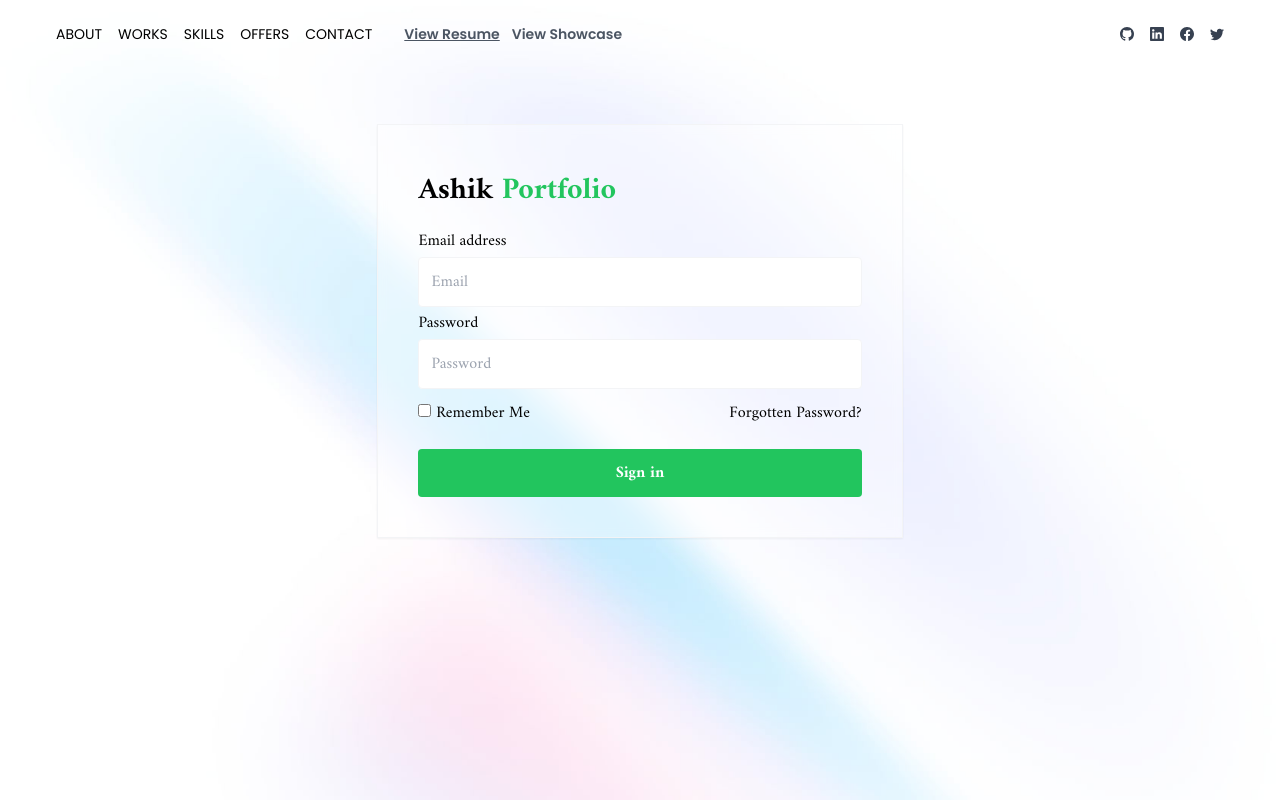
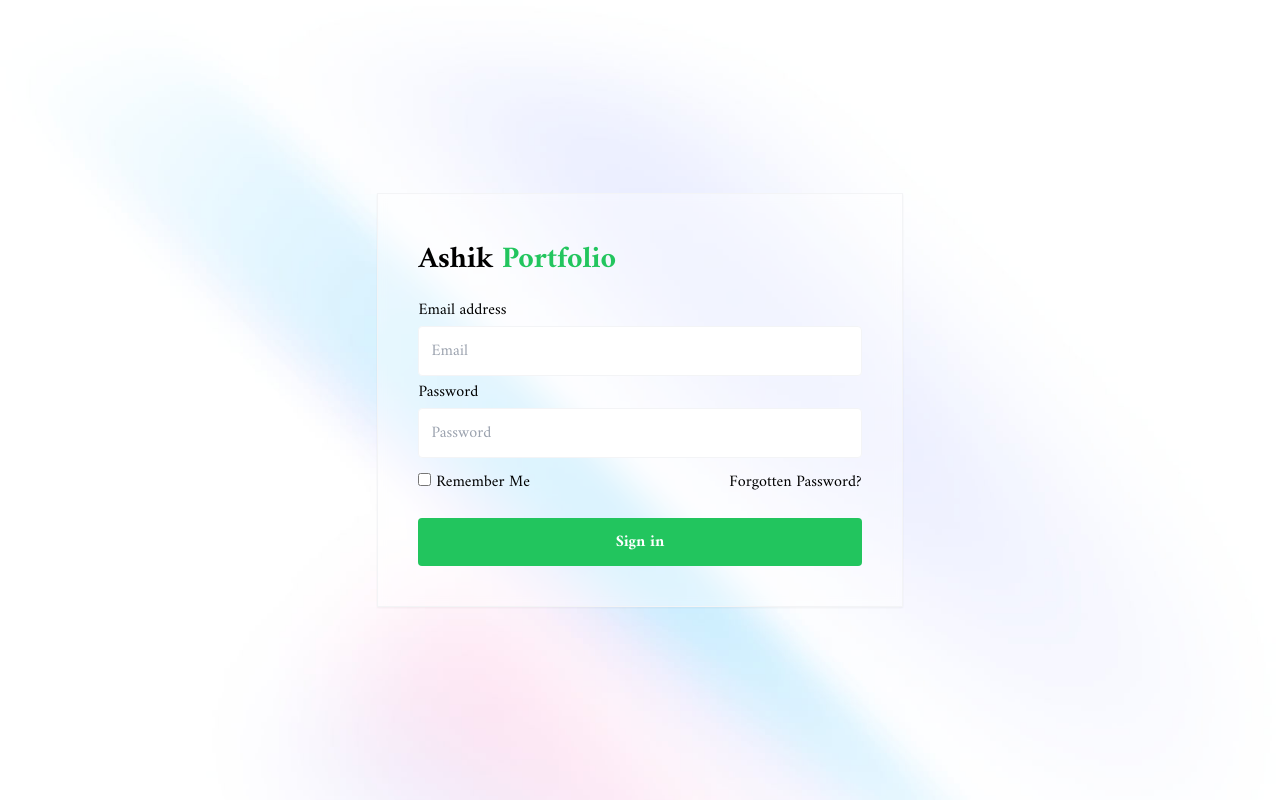
Before and after one commit to Ashik-Mahmud/nextjs-offical-portfolio, a Next.js app: page /dashboard/login in a window 1280 px wide. Built offline with nearby package versions, Linux system fonts and the light colour scheme.

Commit message:
yah done to addd litle things and working in my pc

```diff
--- a/pages/dashboard/login/index.tsx
+++ b/pages/dashboard/login/index.tsx
@@ -6,8 +6,8 @@ type Props = {};
 const LoginPage = (props: Props) => {
   return (
     <div>
-      <div className="container font-amiri grid place-items-center">
-        <div className="login-content my-10 p-10 bg-[#ffffff67] backdrop-blur-sm border border-gray-100 shadow-sm">
+      <div className="container font-amiri grid place-items-center h-screen">
+        <div className="login-content my-10 p-10 bg-[#ffffff67] backdrop-blur-sm border border-gray-100 shadow-sm ">
           <div className="login-logo">
             <Link className="font-bold text-3xl my-2 mb-5 block " href="/">
               Ashik <span className="text-green-500">Portfolio</span>
@@ -53,4 +53,6 @@ const LoginPage = (props: Props) => {
   );
 };
 
+LoginPage.getLayout = (page: React.ReactNode) => <>{page}</>;
+
 export default LoginPage;
--- a/styles/globals.css
+++ b/styles/globals.css
@@ -32,7 +32,7 @@ a {
 
 /* classes */
 .container {
-  max-width: min(100%, 1200px);
+  max-width: min(100%, 1280px);
   margin-inline: auto;
   padding: 1rem;
 }
```
